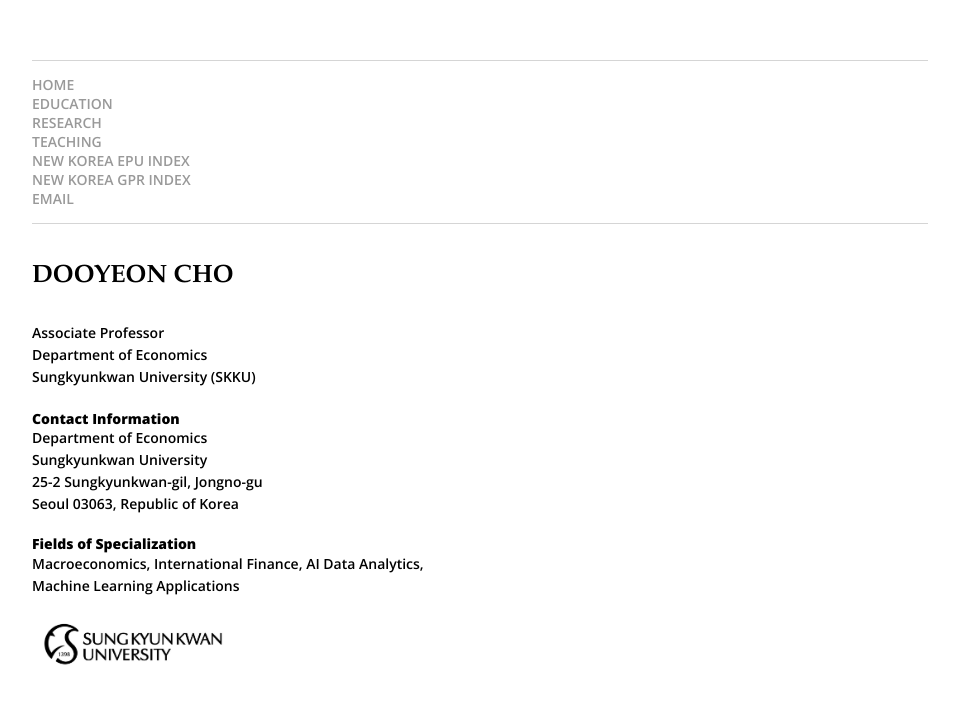
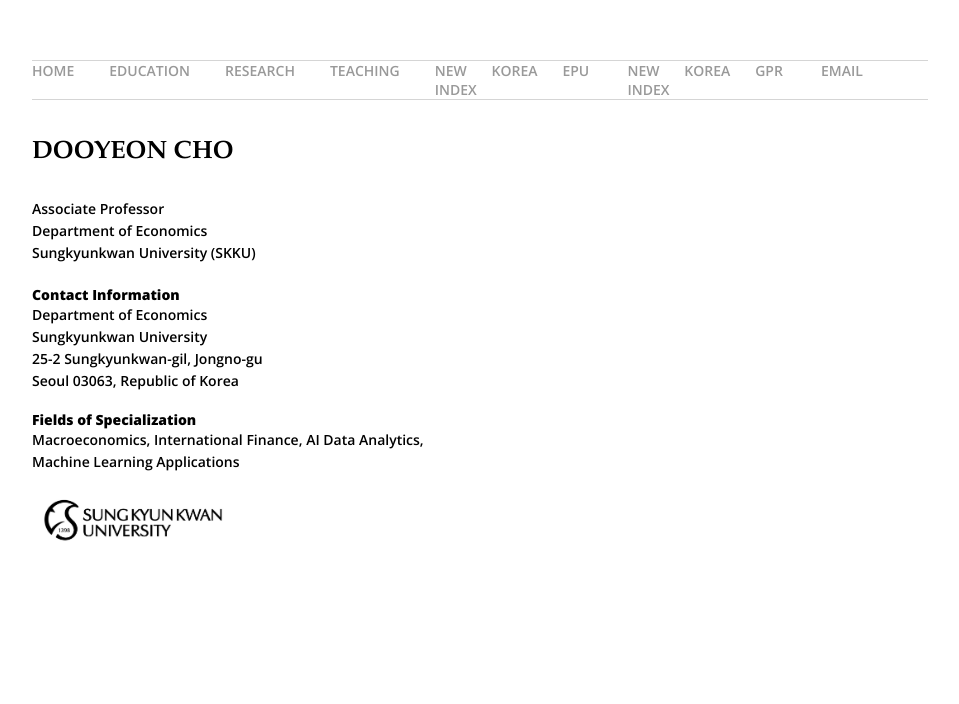
Before and after one commit to dooyeoncho/dooyeoncho.github.io, a Jekyll site: the page built from index.html, in a window 1280 px wide. Shown: the top 704 px of the page, without its empty margins (160-1119 px from the left). Built offline with Jekyll 4.4.1, drawn with Linux system fonts in a browser that asks for light colours.

Commit message:
Update default.html

```diff
--- a/_layouts/default.html
+++ b/_layouts/default.html
@@ -2,17 +2,32 @@
 	<html>
 
 <style>
+/* Your existing rule for content justification */
 span {
-  display: inline-block;
+  display: inline‑block;
   width: 98%;
-  text-align: justify;
-  vertical-align: middle;
+  text‑align: justify;
+  vertical‑align: middle;
 }
 
-span.highlight-title {
-  font-size: 14px;
-  font-weight: 600;
-  font-family: 'Open Sans', sans-serif;
+/* Override for menu items */
+footer ul li .highlight‑title {
+  display: inline !important;  /* keep menu links horizontal */
+  width: auto !important;      /* no 98% width */
+  text‑align: center;          /* optional — centers text inside the link */
+  font‑size: 14px;             /* whatever size you prefer */
+  font‑weight: 600;            /* bold weight */
+  font‑family: 'Open Sans', sans‑serif; /* keep consistent font */
+  margin: 0 10px;              /* spacing between items */
+}
+
+/* Optional: make list horizontal */
+footer ul {
+  list‑style: none;
+  padding: 0;
+  margin: 0;
+  display: flex;
+  gap: 15px;
 }
 </style>
 
```
